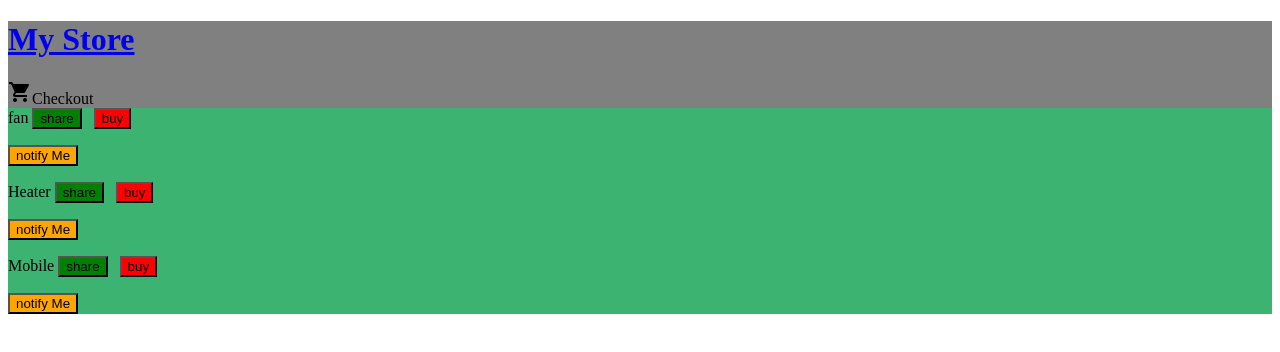
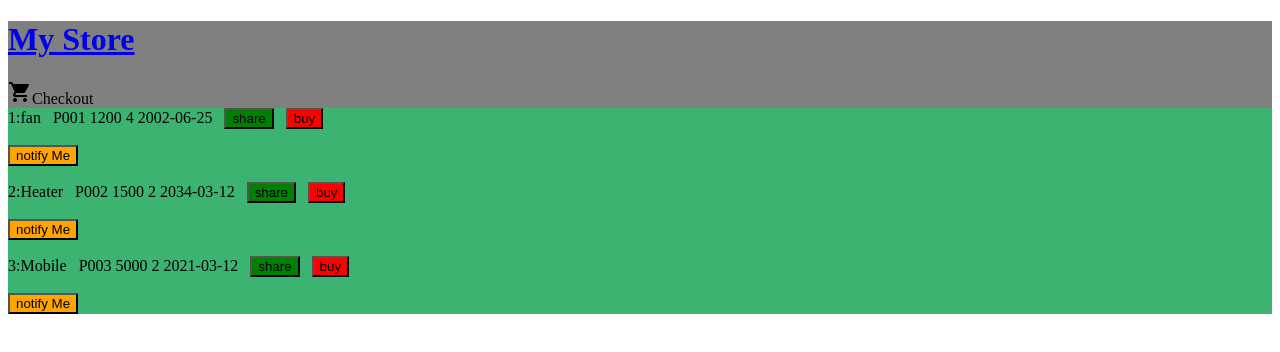
Before and after one commit to GH11PRASANTH/angular-FmcgglobalProduct, an Angular app: page / in a window 1280 px wide. Shown: the top 352 px of the page. Built offline with nearby package versions, Linux system fonts and the light colour scheme.

Commit message:
2 files modified

```diff
--- a/src/app/product-list/product-list.component.html
+++ b/src/app/product-list/product-list.component.html
@@ -21,13 +21,28 @@
 <div *ngFor="let product of products">
   <!-- Property is Binding.....-->
   <a [title]="product.productName + 'details'">
-    <!-- String interpolation (data Binding...) -->
     {{ product.productName }}
   </a>
+  &nbsp;
+
+    <a [title]="product.productId + 'details'">
+    <!-- String interpolation data Binding...  -->
+    {{ product.productId }}
+  </a>
+
+  <a [title]="product.price + 'details'">
+     {{product.price}}
+  </a>
+  <a [title] ="product.availableQuantity + 'details'">
+  {{product.availableQuantity}}
+</a>
+<a [title] ="product.expiryDate + 'details'">
+  {{product.expiryDate}}
+</a>
   <!-- Structural directive...-->
 
   <!--Event Binding..... -->
-
+  &nbsp;
   <button style="background-color:green" type="button" (click)="share()">share</button>
   &nbsp;
   <button style="background-color:red " type="button" (click)="buy()">buy</button>
--- a/src/app/products.ts
+++ b/src/app/products.ts
@@ -11,21 +11,21 @@ export interface Product
 export const productsFromFile = [
     {
         productId: 'P001',
-        productName: 'fan',
+        productName: '1:fan',
         price: 1200.0,
         availableQuantity: 4,
         expiryDate: '2002-06-25'
     },
     {
         productId : 'P002',
-        productName : 'Heater',
+        productName : '2:Heater',
         price: 1500.0,
         availableQuantity : 2,
         expiryDate : '2034-03-12'
     },
     {
         productId : 'P003',
-        productName : 'Mobile',
+        productName : '3:Mobile',
         price: 5000.0,
         availableQuantity : 2,
         expiryDate : '2021-03-12'
```
